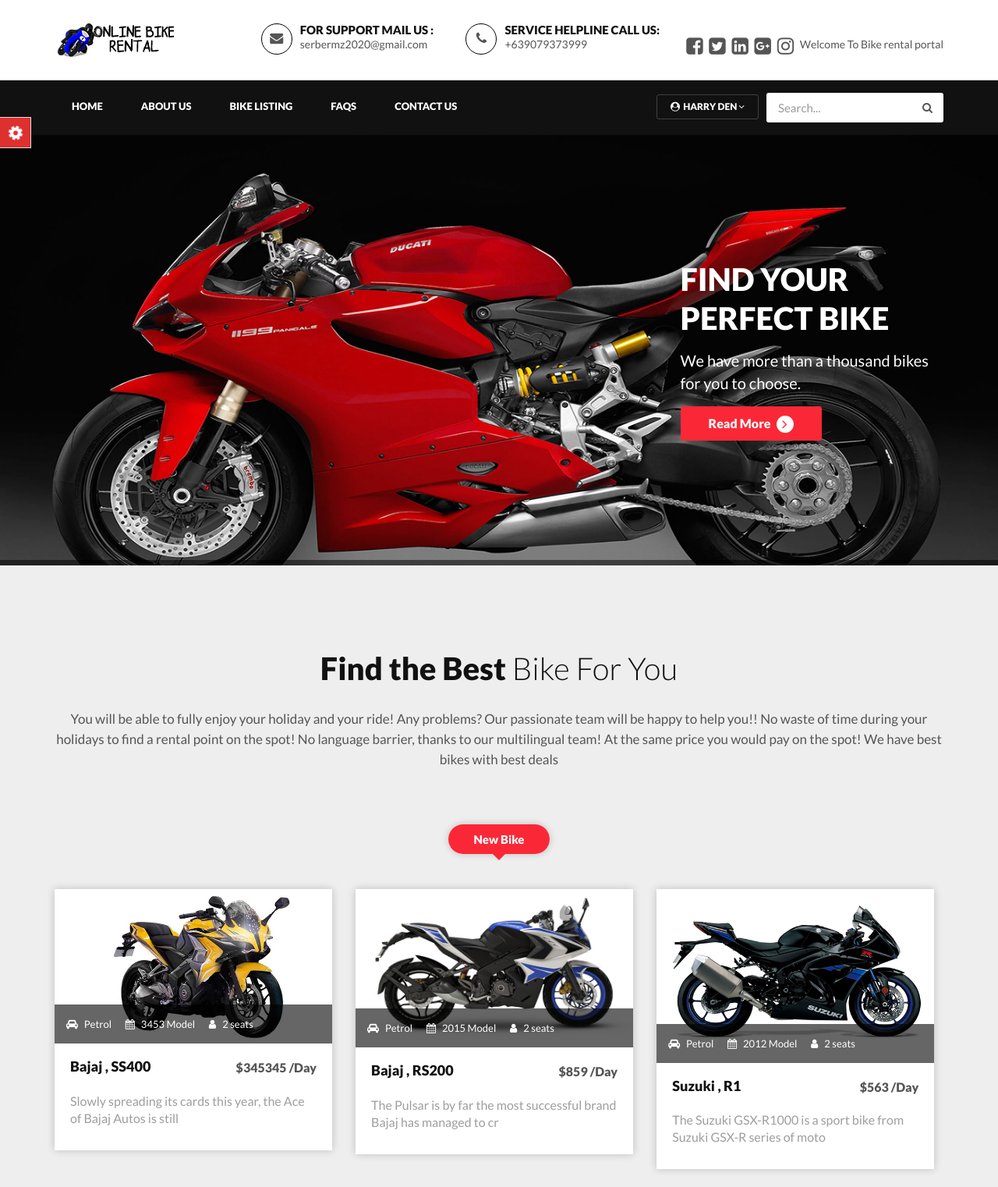
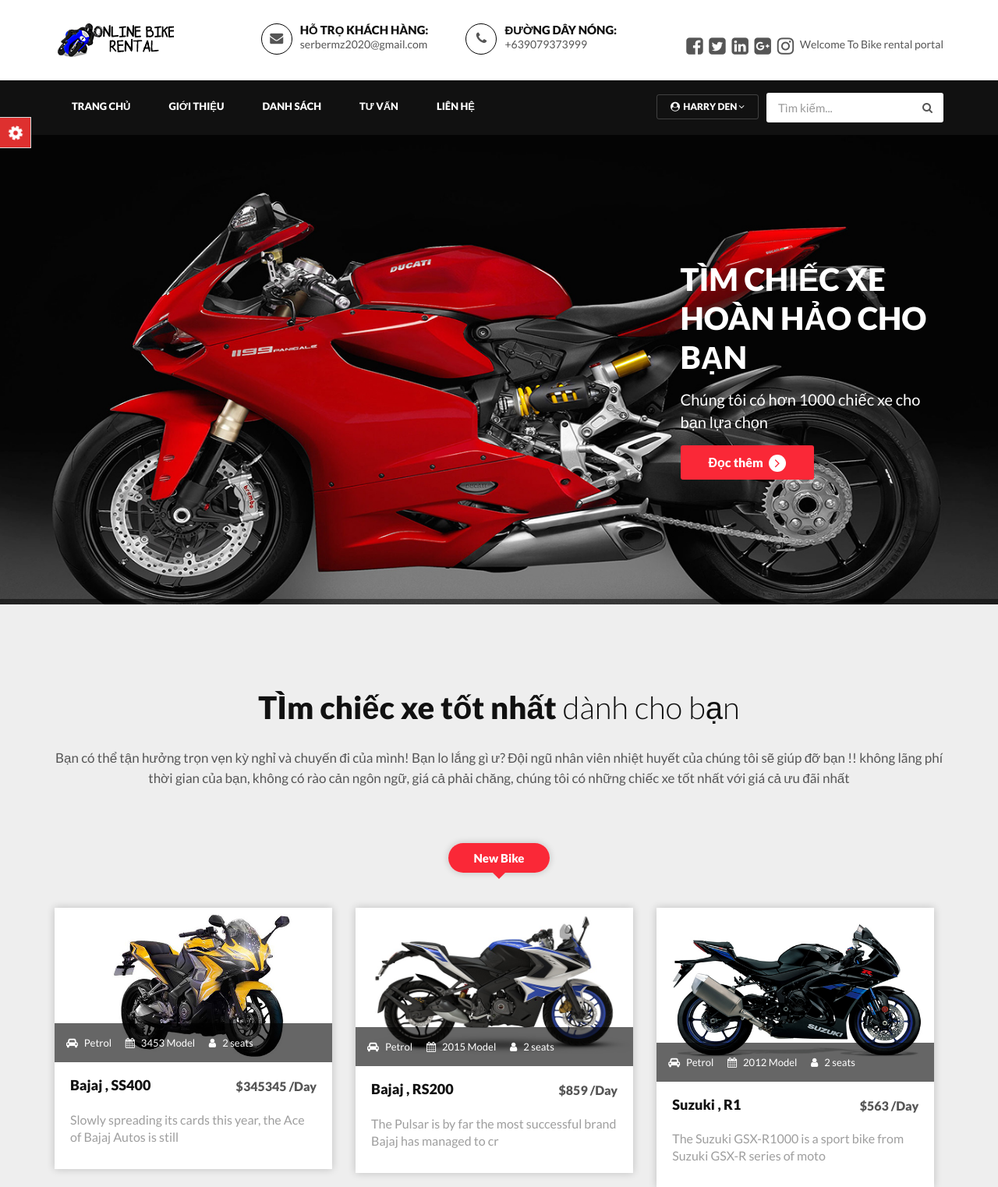
Before and after one commit to leeking29081994/bikerenta, a PHP site: page / in a window 1280 px wide. Shown: the top 1522 px of the page at 78% size. Run offline with PHP 8.4, Linux system fonts and the light colour scheme; a user stored in the database is signed in; data comes from the database, SQL or seed files in the repository.

Commit message:
ChangeText#4

```diff
--- a/includes/header.php
+++ b/includes/header.php
@@ -10,11 +10,11 @@
           <div class="header_info">
             <div class="header_widgets">
               <div class="circle_icon"> <i class="fa fa-envelope" aria-hidden="true"></i> </div>
-              <p class="uppercase_text">For Support Mail us : </p>
+              <p class="uppercase_text">Hỗ trọ khách hàng: </p>
               <a href="mailto:info@example.com">serbermz2020@gmail.com</a> </div>
             <div class="header_widgets">
               <div class="circle_icon"> <i class="fa fa-phone" aria-hidden="true"></i> </div>
-              <p class="uppercase_text">Service Helpline Call Us: </p>
+              <p class="uppercase_text">Đường dây nóng: </p>
               <a href="tel:+639079373999">+639079373999</a> </div>
             <div class="social-follow">
               <ul>
@@ -28,7 +28,7 @@
    <?php   if(strlen($_SESSION['login'])==0)
 	{
 ?>
- <div class="login_btn"> <a href="#loginform" class="btn btn-xs uppercase" data-toggle="modal" data-dismiss="modal">Login / Register</a> </div>
+ <div class="login_btn"> <a href="#loginform" class="btn btn-xs uppercase" data-toggle="modal" data-dismiss="modal">Đăng nhập/Đăng ký</a> </div>
 <?php }
 else{
 
@@ -65,19 +65,19 @@ foreach($results as $result)
 	 echo htmlentities($result->FullName); }}?><i class="fa fa-angle-down" aria-hidden="true"></i></a>
               <ul class="dropdown-menu">
            <?php if($_SESSION['login']){?>
-            <li><a href="profile.php">Profile Settings</a></li>
-              <li><a href="update-password.php">Update Password</a></li>
-            <li><a href="my-booking.php">My Booking</a></li>
-            <li><a href="post-testimonial.php">Post a Testimonial</a></li>
-          <li><a href="my-testimonials.php">My Testimonial</a></li>
-            <li><a href="logout.php">Sign Out</a></li>
+            <li><a href="profile.php">Cài đặt cấu hình</a></li>
+              <li><a href="update-password.php">Câp nhật mật khẩu</a></li>
+            <li><a href="my-booking.php">Đặt chỗ</a></li>
+            <li><a href="post-testimonial.php">Xác nhận</a></li>
+          <li><a href="my-testimonials.php">Xác nhận của tôi</a></li>
+            <li><a href="logout.php">Đăng xuất</a></li>
             <?php } else { ?>
-            <li><a href="#loginform"  data-toggle="modal" data-dismiss="modal">Profile Settings</a></li>
-              <li><a href="#loginform"  data-toggle="modal" data-dismiss="modal">Update Password</a></li>
-            <li><a href="#loginform"  data-toggle="modal" data-dismiss="modal">My Booking</a></li>
-            <li><a href="#loginform"  data-toggle="modal" data-dismiss="modal">Post a Testimonial</a></li>
-          <li><a href="#loginform"  data-toggle="modal" data-dismiss="modal">My Testimonial</a></li>
-            <li><a href="#loginform"  data-toggle="modal" data-dismiss="modal">Sign Out</a></li>
+            <li><a href="#loginform"  data-toggle="modal" data-dismiss="modal">Cài đặt cấu hình</a></li>
+              <li><a href="#loginform"  data-toggle="modal" data-dismiss="modal">Câp nhật mật khẩu</a></li>
+            <li><a href="#loginform"  data-toggle="modal" data-dismiss="modal">Đặt chỗ</a></li>
+            <li><a href="#loginform"  data-toggle="modal" data-dismiss="modal">Xác nhận của kháng hàng</a></li>
+          <li><a href="#loginform"  data-toggle="modal" data-dismiss="modal">Xác nhận của shop</a></li>
+            <li><a href="#loginform"  data-toggle="modal" data-dismiss="modal">Đăng xuất</a></li>
             <?php } ?>
           </ul>
             </li>
@@ -86,19 +86,19 @@ foreach($results as $result)
         <div class="header_search">
           <div id="search_toggle"><i class="fa fa-search" aria-hidden="true"></i></div>
           <form action="#" method="get" id="header-search-form">
-            <input type="text" placeholder="Search..." class="form-control">
+            <input type="text" placeholder="Tìm kiếm..." class="form-control">
             <button type="submit"><i class="fa fa-search" aria-hidden="true"></i></button>
           </form>
         </div>
       </div>
       <div class="collapse navbar-collapse" id="navigation">
         <ul class="nav navbar-nav">
-          <li><a href="index.php">Home</a>    </li>
+          <li><a href="index.php">Trang chủ</a>    </li>
 
-          <li><a href="page.php?type=aboutus">About Us</a></li>
-          <li><a href="bike-listing.php">Bike Listing</a>
-          <li><a href="page.php?type=faqs">FAQs</a></li>
-          <li><a href="contact-us.php">Contact Us</a></li>
+          <li><a href="page.php?type=aboutus">Giới thiệu</a></li>
+          <li><a href="bike-listing.php">Danh sách</a>
+          <li><a href="page.php?type=faqs">Tư vấn</a></li>
+          <li><a href="contact-us.php">Liên hệ</a></li>
 
         </ul>
       </div>
--- a/index.php
+++ b/index.php
@@ -53,9 +53,9 @@ error_reporting(0);
       <div class="row">
         <div class="col-md-5 col-md-push-7">
           <div class="banner_content">
-            <h1>Find Your Perfect bike</h1>
-            <p>We have more than a thousand bikes for you to choose. </p>
-            <a href="#" class="btn">Read More <span class="angle_arrow"><i class="fa fa-angle-right" aria-hidden="true"></i></span></a> </div>
+            <h1>TÌm chiếc xe hoàn hảo cho bạn</h1>
+            <p>Chúng tôi có hơn 1000 chiếc xe cho bạn lựa chọn </p>
+            <a href="#" class="btn">Đọc thêm <span class="angle_arrow"><i class="fa fa-angle-right" aria-hidden="true"></i></span></a> </div>
         </div>
       </div>
     </div>
@@ -68,8 +68,8 @@ error_reporting(0);
 <section class="section-padding gray-bg">
   <div class="container">
     <div class="section-header text-center">
-      <h2>Find the Best <span>Bike For You</span></h2>
-      <p>You will be able to fully enjoy your holiday and your ride! Any problems? Our passionate team will be happy to help you!! No waste of time during your holidays to find a rental point on the spot! No language barrier, thanks to our multilingual team! At the same price you would pay on the spot! We have best bikes with best deals</p>
+      <h2>TÌm chiếc xe tốt nhất <span>dành cho bạn</span></h2>
+      <p>Bạn có thể tận hưởng trọn vẹn kỳ nghỉ và chuyến đi của mình! Bạn lo lắng gì ư? Đội ngũ nhân viên nhiệt huyết của chúng tôi sẽ giúp đỡ bạn !! không lãng phí thời gian của bạn, không có rào cản ngôn ngữ, giá cả phải chăng, chúng tôi có những chiếc xe tốt nhất với giá cả ưu đãi nhất</p>
     </div>
     <div class="row">
 
@@ -128,7 +128,7 @@ foreach($results as $result)
         <div class="fun-facts-m">
           <div class="cell">
             <h2><i class="fa fa-calendar" aria-hidden="true"></i>40+</h2>
-            <p>Years In Business</p>
+            <p>Số năm hoạt động</p>
           </div>
         </div>
       </div>
@@ -136,7 +136,7 @@ foreach($results as $result)
         <div class="fun-facts-m">
           <div class="cell">
             <h2><i class="fa fa-motorcycle " aria-hidden="true"></i>1000+</h2>
-            <p>New Bikes For Sale</p>
+            <p>Xe mới ! Sale</p>
           </div>
         </div>
       </div>
@@ -144,7 +144,7 @@ foreach($results as $result)
         <div class="fun-facts-m">
           <div class="cell">
             <h2><i class="fa fa-motorcycle " aria-hidden="true"></i>999+</h2>
-            <p>Used Bikes For Sale</p>
+            <p>Xe cũ ! Sale</p>
           </div>
         </div>
       </div>
@@ -152,7 +152,7 @@ foreach($results as $result)
         <div class="fun-facts-m">
           <div class="cell">
             <h2><i class="fa fa-user-circle-o" aria-hidden="true"></i>850+</h2>
-            <p>Satisfied Customers</p>
+            <p>Sản phẩm ưa thích</p>
           </div>
         </div>
       </div>
@@ -168,7 +168,7 @@ foreach($results as $result)
 <section class="section-padding testimonial-section parallex-bg">
   <div class="container div_zindex">
     <div class="section-header white-text text-center">
-      <h2>Our Satisfied <span>Customer's Review</span></h2>
+      <h2>Sự đánh gía <span>của khách hàng !!</span></h2>
     </div>
     <div class="row">
       <div id="testimonial-slider">
```
